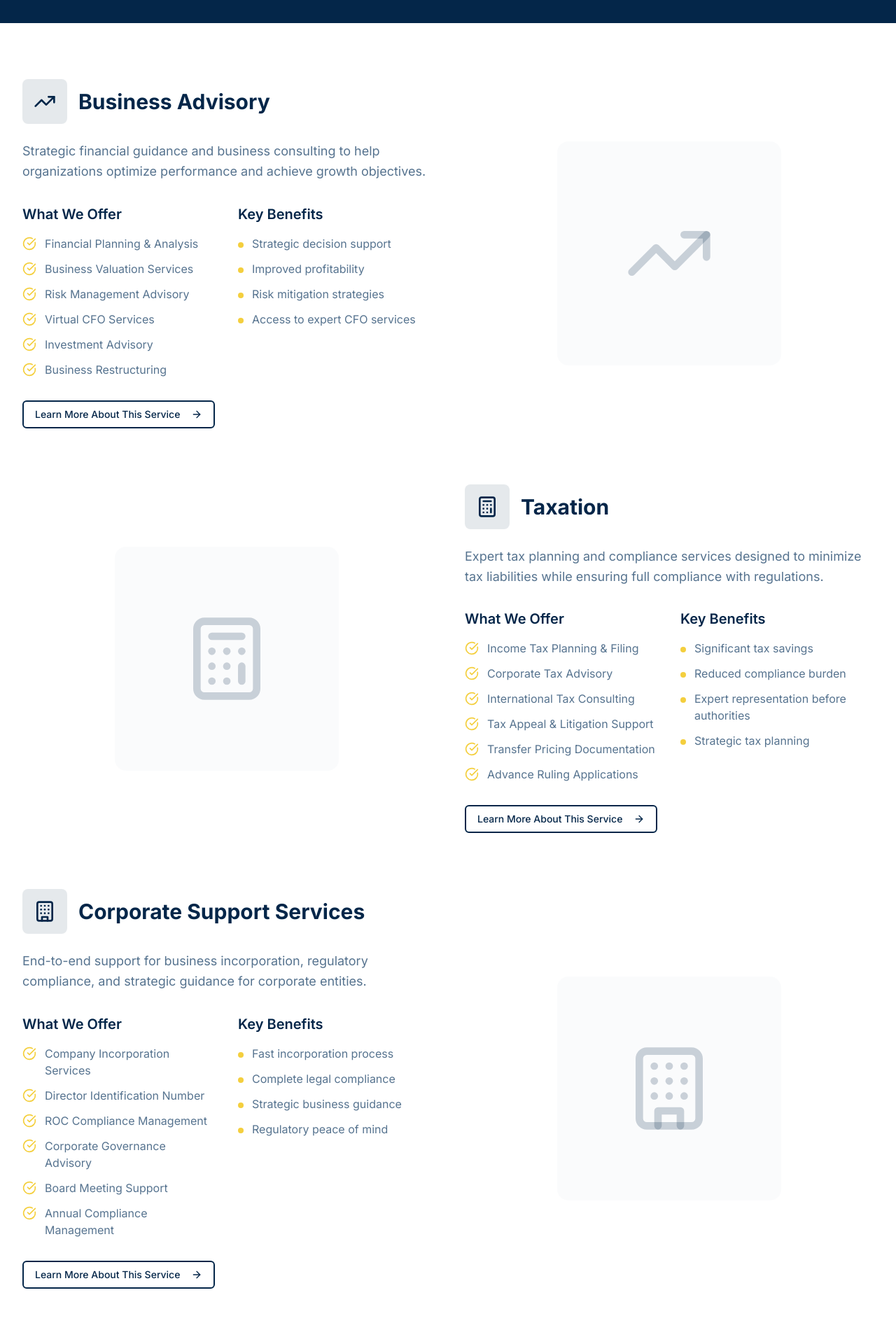
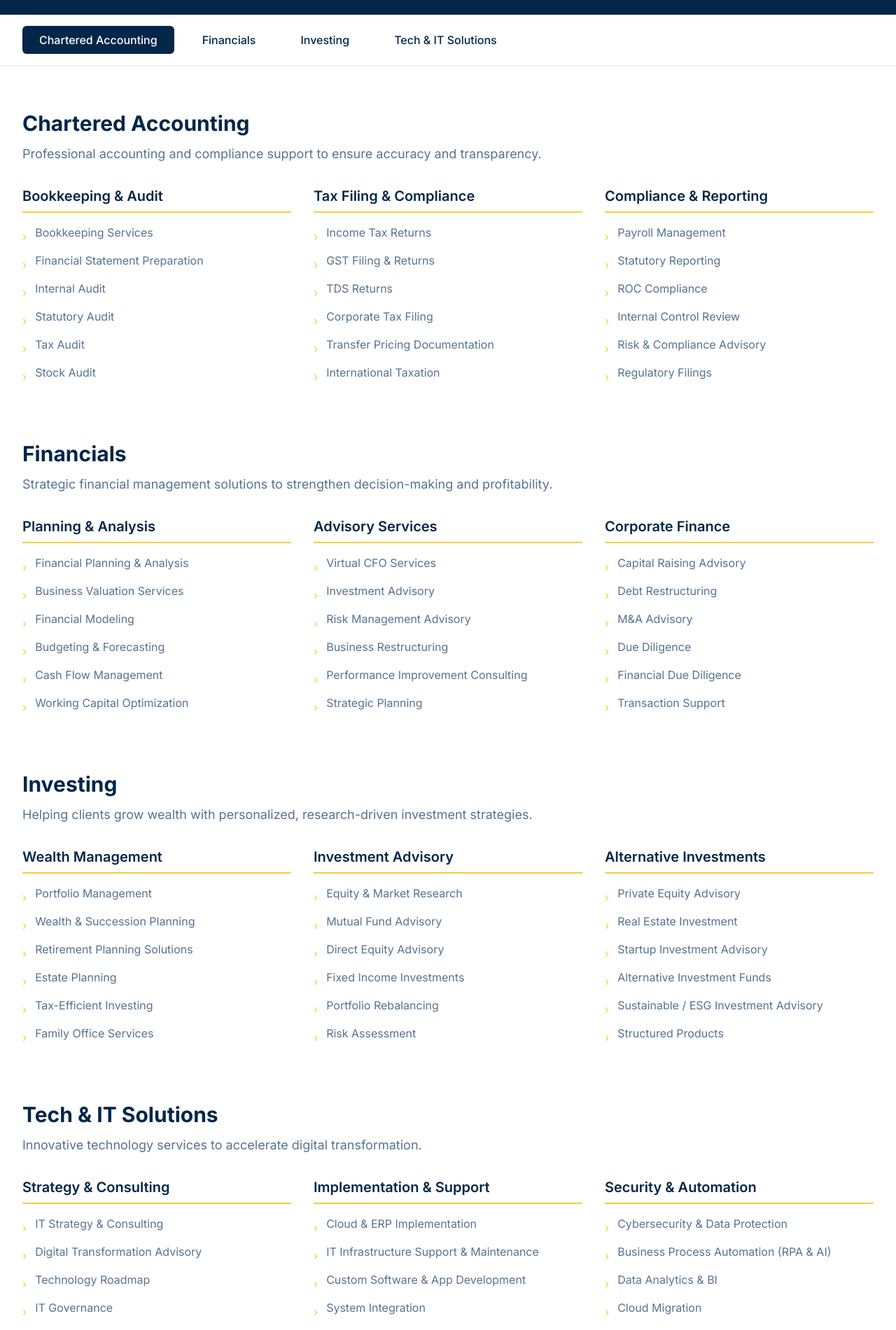
Before and after one commit to Zyvrix/Huaren_Consultancy, a React (Vite) app: page /services in a window 1280 px wide. Shown: the part 320-2220 px from the top of the page at 70% size. Built offline with nearby package versions, Linux system fonts and the light colour scheme.

Commit message:
Refactor: Update Services page layout

```diff
--- a/src/pages/Services.tsx
+++ b/src/pages/Services.tsx
@@ -2,150 +2,189 @@ import Navigation from "@/components/layout/Navigation";
 import Footer from "@/components/layout/Footer";
 import { Button } from "@/components/ui/button";
 import {
-  TrendingUp,
-  Calculator,
-  Building,
-  FileCheck,
-  Users,
-  PiggyBank,
-  BarChart3,
-  CheckCircle,
-  ArrowRight
-} from "lucide-react";
+  Accordion,
+  AccordionContent,
+  AccordionItem,
+  AccordionTrigger,
+} from "@/components/ui/accordion";
+import { useState } from "react";
 
 const Services = () => {
-  const services = [
+  const [activeCategory, setActiveCategory] = useState("chartered-accounting");
+
+  const scrollToCategory = (categoryId: string) => {
+    setActiveCategory(categoryId);
+    const element = document.getElementById(categoryId);
+    if (element) {
+      const offset = 100;
+      const elementPosition = element.getBoundingClientRect().top;
+      const offsetPosition = elementPosition + window.pageYOffset - offset;
+      window.scrollTo({
+        top: offsetPosition,
+        behavior: "smooth"
+      });
+    }
+  };
+
+  const serviceCategories = [
     {
-      icon: TrendingUp,
-      title: "Business Advisory",
-      description: "Strategic financial guidance and business consulting to help organizations optimize performance and achieve growth objectives.",
-      features: [
-        "Financial Planning & Analysis",
-        "Business Valuation Services",
-        "Risk Management Advisory",
-        "Virtual CFO Services",
-        "Investment Advisory",
-        "Business Restructuring"
-      ],
-      benefits: [
-        "Strategic decision support",
-        "Improved profitability",
-        "Risk mitigation strategies",
-        "Access to expert CFO services"
+      id: "chartered-accounting",
+      title: "Chartered Accounting",
+      description: "Professional accounting and compliance support to ensure accuracy and transparency.",
+      columns: [
+        {
+          title: "Bookkeeping & Audit",
+          services: [
+            "Bookkeeping Services",
+            "Financial Statement Preparation",
+            "Internal Audit",
+            "Statutory Audit",
+            "Tax Audit",
+            "Stock Audit"
           ]
         },
         {
-      icon: Calculator,
-      title: "Taxation",
-      description: "Expert tax planning and compliance services designed to minimize tax liabilities while ensuring full compliance with regulations.",
-      features: [
-        "Income Tax Planning & Filing",
-        "Corporate Tax Advisory",
-        "International Tax Consulting",
-        "Tax Appeal & Litigation Support",
+          title: "Tax Filing & Compliance",
+          services: [
+            "Income Tax Returns",
+            "GST Filing & Returns",
+            "TDS Returns",
+            "Corporate Tax Filing",
             "Transfer Pricing Documentation",
-        "Advance Ruling Applications"
-      ],
-      benefits: [
-        "Significant tax savings",
-        "Reduced compliance burden",
-        "Expert representation before authorities",
-        "Strategic tax planning"
+            "International Taxation"
           ]
         },
         {
-      icon: Building,
-      title: "Corporate Support Services",
-      description: "End-to-end support for business incorporation, regulatory compliance, and strategic guidance for corporate entities.",
-      features: [
-        "Company Incorporation Services",
-        "Director Identification Number",
-        "ROC Compliance Management",
-        "Corporate Governance Advisory",
-        "Board Meeting Support",
-        "Annual Compliance Management"
-      ],
-      benefits: [
-        "Fast incorporation process",
-        "Complete legal compliance",
-        "Strategic business guidance",
-        "Regulatory peace of mind"
+          title: "Compliance & Reporting",
+          services: [
+            "Payroll Management",
+            "Statutory Reporting",
+            "ROC Compliance",
+            "Internal Control Review",
+            "Risk & Compliance Advisory",
+            "Regulatory Filings"
+          ]
+        }
       ]
     },
     {
-      icon: FileCheck,
-      title: "Transaction Advisory Services",
-      description: "Comprehensive advisory services for mergers, acquisitions, and complex business transactions with detailed analysis.",
-      features: [
-        "Due Diligence Services",
-        "Business Valuation & Modeling",
-        "M&A Advisory Support",
-        "Financial Restructuring",
-        "Investment Advisory",
-        "Transaction Documentation"
-      ],
-      benefits: [
-        "Informed decision making",
-        "Risk mitigation in deals",
-        "Optimized transaction value",
-        "Expert negotiation support"
+      id: "financials",
+      title: "Financials",
+      description: "Strategic financial management solutions to strengthen decision-making and profitability.",
+      columns: [
+        {
+          title: "Planning & Analysis",
+          services: [
+            "Financial Planning & Analysis",
+            "Business Valuation Services",
+            "Financial Modeling",
+            "Budgeting & Forecasting",
+            "Cash Flow Management",
+            "Working Capital Optimization"
           ]
         },
         {
-      icon: Users,
-      title: "Soft Skills",
-      description: "Professional development and training services to enhance business capabilities and leadership effectiveness.",
-      features: [
-        "Leadership Development Programs",
-        "Communication Skills Training",
-        "Team Building Workshops",
-        "Professional Development Coaching",
-        "Presentation Skills Enhancement",
-        "Negotiation Skills Training"
-      ],
-      benefits: [
-        "Enhanced leadership capabilities",
-        "Improved team performance",
-        "Better communication outcomes",
-        "Increased professional confidence"
+          title: "Advisory Services",
+          services: [
+            "Virtual CFO Services",
+            "Investment Advisory",
+            "Risk Management Advisory",
+            "Business Restructuring",
+            "Performance Improvement Consulting",
+            "Strategic Planning"
           ]
         },
         {
-      icon: PiggyBank,
-      title: "Investing",
-      description: "Investment advisory and portfolio management services designed to optimize returns while managing risk effectively.",
-      features: [
-        "Portfolio Management Services",
-        "Investment Strategy Planning",
-        "Risk Assessment & Management",
-        "Market Analysis & Research",
-        "Wealth Management Advisory",
-        "Retirement Planning Services"
-      ],
-      benefits: [
-        "Optimized investment returns",
-        "Diversified risk management",
-        "Professional market insights",
-        "Long-term wealth creation"
+          title: "Corporate Finance",
+          services: [
+            "Capital Raising Advisory",
+            "Debt Restructuring",
+            "M&A Advisory",
+            "Due Diligence",
+            "Financial Due Diligence",
+            "Transaction Support"
+          ]
+        }
       ]
     },
     {
-      icon: BarChart3,
-      title: "Statistics",
-      description: "Data analysis and statistical services for informed business decision making and performance optimization.",
-      features: [
-        "Business Intelligence Analytics",
-        "Performance Metrics Development",
-        "Market Research & Analysis",
-        "Financial Data Modeling",
-        "Predictive Analytics Services",
-        "Statistical Report Generation"
-      ],
-      benefits: [
-        "Data-driven decision making",
-        "Enhanced business insights",
-        "Predictive market intelligence",
-        "Improved operational efficiency"
+      id: "investing",
+      title: "Investing",
+      description: "Helping clients grow wealth with personalized, research-driven investment strategies.",
+      columns: [
+        {
+          title: "Wealth Management",
+          services: [
+            "Portfolio Management",
+            "Wealth & Succession Planning",
+            "Retirement Planning Solutions",
+            "Estate Planning",
+            "Tax-Efficient Investing",
+            "Family Office Services"
+          ]
+        },
+        {
+          title: "Investment Advisory",
+          services: [
+            "Equity & Market Research",
+            "Mutual Fund Advisory",
+            "Direct Equity Advisory",
+            "Fixed Income Investments",
+            "Portfolio Rebalancing",
+            "Risk Assessment"
+          ]
+        },
+        {
+          title: "Alternative Investments",
+          services: [
+            "Private Equity Advisory",
+            "Real Estate Investment",
+            "Startup Investment Advisory",
+            "Alternative Investment Funds",
+            "Sustainable / ESG Investment Advisory",
+            "Structured Products"
+          ]
+        }
+      ]
+    },
+    {
+      id: "tech-it",
+      title: "Tech & IT Solutions",
+      description: "Innovative technology services to accelerate digital transformation.",
+      columns: [
+        {
+          title: "Strategy & Consulting",
+          services: [
+            "IT Strategy & Consulting",
+            "Digital Transformation Advisory",
+            "Technology Roadmap",
+            "IT Governance",
+            "Enterprise Architecture",
+            "Change Management"
+          ]
+        },
+        {
+          title: "Implementation & Support",
+          services: [
+            "Cloud & ERP Implementation",
+            "IT Infrastructure Support & Maintenance",
+            "Custom Software & App Development",
+            "System Integration",
+            "Legacy System Modernization",
+            "IT Project Management"
+          ]
+        },
+        {
+          title: "Security & Automation",
+          services: [
+            "Cybersecurity & Data Protection",
+            "Business Process Automation (RPA & AI)",
+            "Data Analytics & BI",
+            "Cloud Migration",
+            "Disaster Recovery Planning",
+            "IT Compliance"
+          ]
+        }
       ]
     }
   ];
@@ -155,101 +194,122 @@ const Services = () => {
       <Navigation />
 
       {/* Hero Section */}
-      <section className="py-20 bg-primary text-primary-foreground">
+      <section className="py-16 bg-primary text-primary-foreground">
         <div className="max-w-7xl mx-auto px-4 sm:px-6 lg:px-8 text-center">
-          <h1 className="text-4xl md:text-5xl font-bold mb-6">Our Services</h1>
-          <p className="text-xl opacity-90 max-w-3xl mx-auto">
-            Comprehensive financial and business solutions designed to support your growth,
-            ensure compliance, and optimize your financial performance.
+          <h1 className="text-4xl md:text-5xl font-bold mb-4">Services</h1>
+          <p className="text-lg md:text-xl opacity-90 max-w-4xl mx-auto">
+            Veritas is a full-service accounting, tax, and business advisory firm. With our team of committed professionals,
+            uniquely positioned to produce outstanding results for clients with help of available resources, expertise and business insights.
           </p>
         </div>
       </section>
 
-      {/* Services Detail */}
-      <section className="py-20">
+      {/* Sub-Navigation */}
+      <section className="sticky top-0 z-40 bg-background border-b border-border shadow-sm">
         <div className="max-w-7xl mx-auto px-4 sm:px-6 lg:px-8">
-          <div className="space-y-20">
-            {services.map((service, index) => (
-              <div key={index} className={`grid grid-cols-1 lg:grid-cols-2 gap-12 items-center ${
-                index % 2 === 1 ? 'lg:grid-flow-col-dense' : ''
-              }`}>
-                {/* Content */}
-                <div className={index % 2 === 1 ? 'lg:col-start-2' : ''}>
-                  <div className="flex items-center mb-6">
-                    <div className="w-16 h-16 bg-primary/10 rounded-lg flex items-center justify-center mr-4">
-                      <service.icon className="w-8 h-8 text-primary" />
+          <nav className="flex overflow-x-auto py-4 gap-2 md:gap-4 scrollbar-hide">
+            {serviceCategories.map((category) => (
+              <button
+                key={category.id}
+                onClick={() => scrollToCategory(category.id)}
+                className={`px-4 md:px-6 py-2 whitespace-nowrap rounded-md font-medium transition-all flex-shrink-0 ${
+                  activeCategory === category.id
+                    ? "bg-primary text-primary-foreground"
+                    : "text-foreground hover:bg-secondary"
+                }`}
+              >
+                {category.title}
+              </button>
+            ))}
+          </nav>
         </div>
-                    <h2 className="text-3xl font-bold text-foreground">{service.title}</h2>
+      </section>
+
+      {/* Desktop View - Grid Layout */}
+      <section className="py-16 hidden md:block">
+        <div className="max-w-7xl mx-auto px-4 sm:px-6 lg:px-8 space-y-20">
+          {serviceCategories.map((category) => (
+            <div key={category.id} id={category.id} className="scroll-mt-24">
+              <div className="mb-8">
+                <h2 className="text-3xl font-bold text-foreground mb-3">{category.title}</h2>
+                <p className="text-lg text-muted-foreground max-w-3xl">{category.description}</p>
               </div>
 
-                  <p className="text-lg text-muted-foreground mb-8 leading-relaxed">
-                    {service.description}
-                  </p>
-
-                  <div className="grid grid-cols-1 md:grid-cols-2 gap-8">
-                    {/* Features */}
-                    <div>
-                      <h3 className="text-xl font-semibold text-foreground mb-4">What We Offer</h3>
-                      <ul className="space-y-3">
-                        {service.features.map((feature, featureIndex) => (
-                          <li key={featureIndex} className="flex items-start">
-                            <CheckCircle className="w-5 h-5 text-gold mt-0.5 mr-3 flex-shrink-0" />
-                            <span className="text-muted-foreground">{feature}</span>
+              <div className="grid grid-cols-1 md:grid-cols-3 gap-8">
+                {category.columns.map((column, idx) => (
+                  <div key={idx}>
+                    <h3 className="text-xl font-semibold text-foreground mb-4 pb-2 border-b-2 border-gold">
+                      {column.title}
+                    </h3>
+                    <ul className="space-y-2.5">
+                      {column.services.map((service, serviceIdx) => (
+                        <li key={serviceIdx} className="flex items-start group cursor-pointer">
+                          <span className="text-gold mr-3 mt-1.5 group-hover:scale-125 transition-transform">›</span>
+                          <span className="text-muted-foreground group-hover:text-foreground transition-colors">
+                            {service}
+                          </span>
                         </li>
                       ))}
                     </ul>
                   </div>
+                ))}
+              </div>
+            </div>
+          ))}
+        </div>
+      </section>
 
-                    {/* Benefits */}
-                    <div>
-                      <h3 className="text-xl font-semibold text-foreground mb-4">Key Benefits</h3>
-                      <ul className="space-y-3">
-                        {service.benefits.map((benefit, benefitIndex) => (
-                          <li key={benefitIndex} className="flex items-start">
-                            <div className="w-2 h-2 bg-gold rounded-full mt-2.5 mr-3 flex-shrink-0"></div>
-                            <span className="text-muted-foreground">{benefit}</span>
+      {/* Mobile View - Accordion Layout */}
+      <section className="py-12 md:hidden">
+        <div className="max-w-7xl mx-auto px-4 sm:px-6 lg:px-8">
+          <Accordion type="single" collapsible className="space-y-4">
+            {serviceCategories.map((category) => (
+              <AccordionItem key={category.id} value={category.id} className="border border-border rounded-lg px-4">
+                <AccordionTrigger className="text-lg font-semibold hover:text-primary">
+                  {category.title}
+                </AccordionTrigger>
+                <AccordionContent>
+                  <p className="text-muted-foreground mb-6">{category.description}</p>
+                  <div className="space-y-6">
+                    {category.columns.map((column, idx) => (
+                      <div key={idx}>
+                        <h4 className="text-base font-semibold text-foreground mb-3 pb-2 border-b border-gold">
+                          {column.title}
+                        </h4>
+                        <ul className="space-y-2">
+                          {column.services.map((service, serviceIdx) => (
+                            <li key={serviceIdx} className="flex items-start">
+                              <span className="text-gold mr-2 mt-1">›</span>
+                              <span className="text-sm text-muted-foreground">{service}</span>
                             </li>
                           ))}
                         </ul>
                       </div>
-                  </div>
-
-                  <div className="mt-8">
-                    <Button variant="outline" className="group">
-                      Learn More About This Service
-                      <ArrowRight className="w-4 h-4 ml-2 group-hover:translate-x-1 transition-transform" />
-                    </Button>
-                  </div>
-                </div>
-
-                {/* Visual Element */}
-                <div className={`${index % 2 === 1 ? 'lg:col-start-1' : ''} flex justify-center`}>
-                  <div className="w-80 h-80 bg-secondary/30 rounded-2xl flex items-center justify-center">
-                    <service.icon className="w-32 h-32 text-primary/20" />
-                  </div>
-                </div>
-              </div>
                     ))}
                   </div>
+                </AccordionContent>
+              </AccordionItem>
+            ))}
+          </Accordion>
         </div>
       </section>
 
       {/* CTA Section */}
-      <section className="py-20 bg-secondary/30">
+      <section className="py-16 bg-secondary/30">
         <div className="max-w-7xl mx-auto px-4 sm:px-6 lg:px-8 text-center">
-          <h2 className="text-3xl md:text-4xl font-bold text-foreground mb-6">
-            Ready to Get Started?
+          <h2 className="text-3xl md:text-4xl font-bold text-foreground mb-4">
+            Need a Custom Solution?
           </h2>
           <p className="text-lg text-muted-foreground mb-8 max-w-3xl mx-auto">
-            Contact us today to discuss your specific requirements and learn how our
-            expert team can help your business achieve its financial goals.
+            Every business is unique. Let's discuss your specific requirements and create
+            a tailored solution that fits your needs perfectly.
           </p>
           <div className="flex flex-col sm:flex-row gap-4 justify-center">
             <Button variant="gold" size="lg">
-              Schedule Free Consultation
+              Schedule Consultation
             </Button>
             <Button variant="outline" size="lg">
-              Request Service Quote
+              Contact Us
             </Button>
           </div>
         </div>
```
Lines whose indentation alone changed are shown as unchanged.
